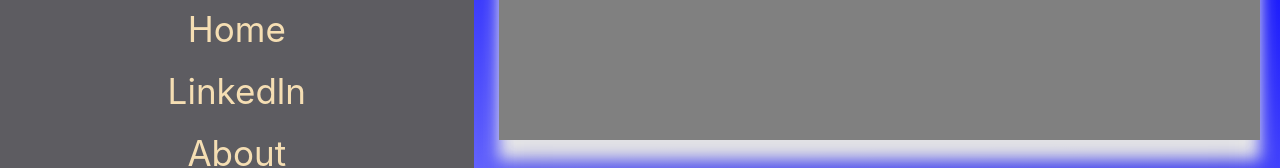
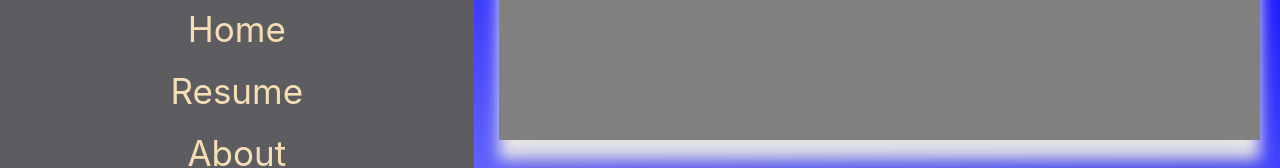
Before and after one commit to nickmckenney/myporf, a React (Create React App) app: page /about in a window 1280 px wide. Shown: the part 400-568 px from the top of the page. Built offline with nearby package versions, Linux system fonts and the light colour scheme.

Commit message:
added resume

```diff
--- a/src/NarBar.js
+++ b/src/NarBar.js
@@ -6,7 +6,9 @@ import linkedln from "./linkedin-brands.svg";
 import { Link } from "react-router-dom";
 
 function resume() {
-  window.open("https://www.linkedin.com/in/nicholaus-mckenney-668625180/");
+  window.open(
+    "https://raw.githubusercontent.com/nickmckenney/myporf/master/src/resume.png"
+  );
 }
 function NavBar() {
   return (
@@ -24,7 +26,7 @@ function NavBar() {
         <br></br>
 
         <a className="navLinks" href="" onClick={resume}>
-          Linkedln
+          Resume
         </a>
         <br></br>
         <a className="navLinks" href="/about">
```
Also changed, not shown: src/resume1.png (added).
